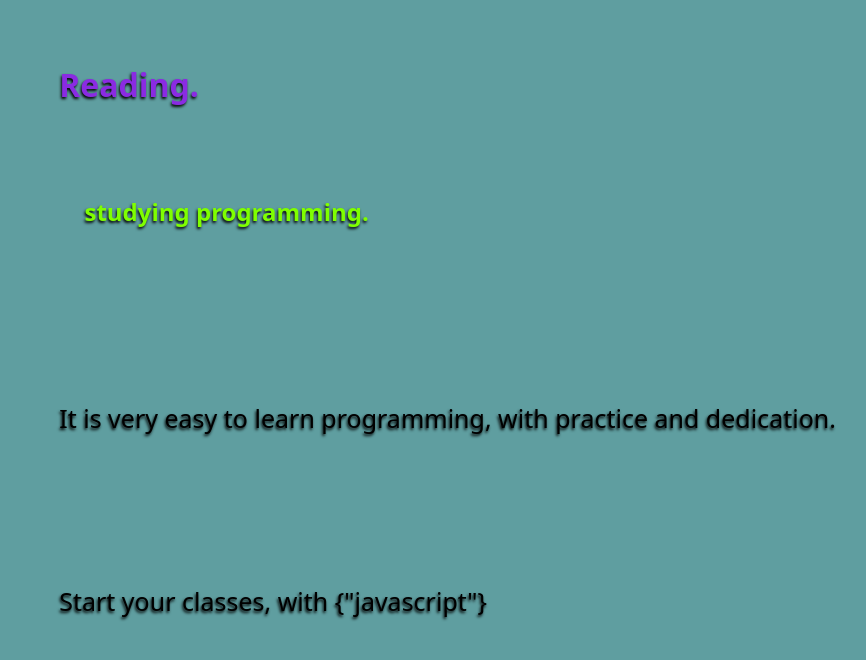
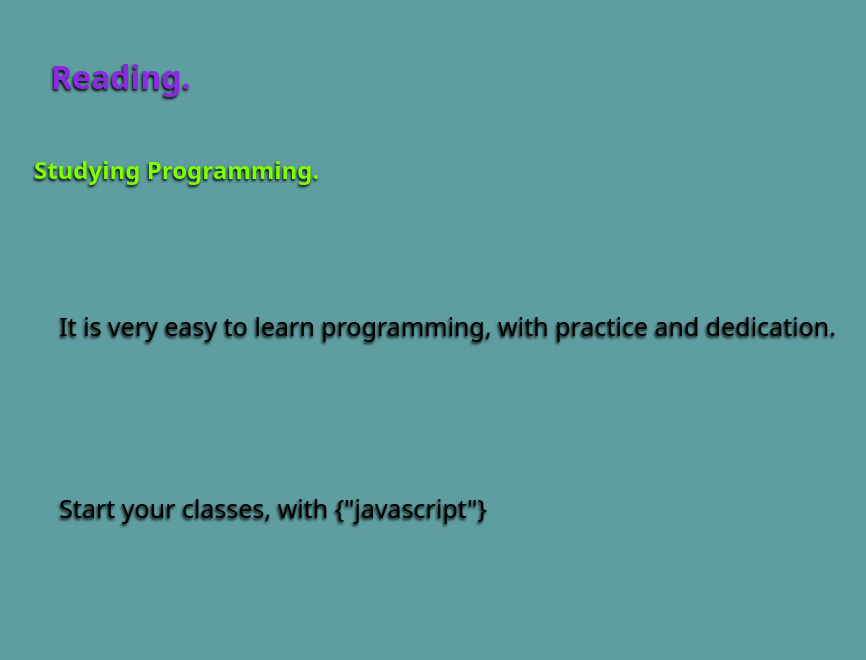
Before and after one commit to edskate/2907-2023, a plain HTML site: page index.html in a window 1280 px wide. Shown: the whole page, without its empty margins (12-878 px from the left). Drawn offline with Linux system fonts and the light colour scheme.

Commit message:
modified letters

```diff
--- a/index.html
+++ b/index.html
@@ -9,7 +9,7 @@
 <body>
     <h1>Reading.</h1>
     <h2>
-        studying programming.</h2>
+        Studying Programming.</h2>
         <br>
         <p>
             It is very easy to learn programming, with practice and dedication.</p>
--- a/style.css
+++ b/style.css
@@ -6,12 +6,12 @@ body{
 h1{
     color: blueviolet;
     text-shadow: -1px 2px 3px #000;
-    margin: 5%;
+    margin: 3ch;
 }
 h2{
     color: chartreuse;
     text-shadow: -1px 2px 3px #000;
-    margin: 7%;
+    margin: 3%;
 }
 p{
     text-shadow:-1px 2px 3px  #000;
```
